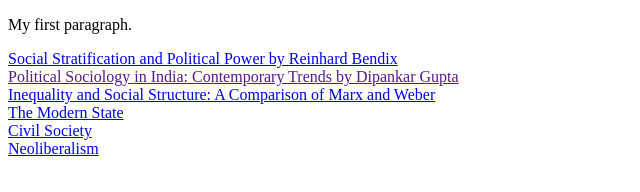
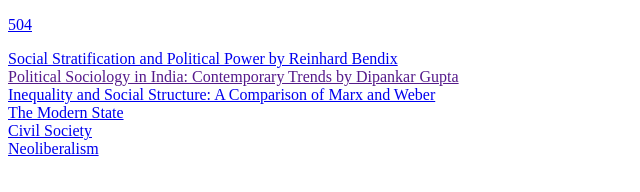
Before and after one commit to dieep/hul380, a plain HTML site: page index.html in a window 1280 px wide. Shown: the whole page, without its empty margins (0-640 px from the left). Drawn offline with Linux system fonts and the light colour scheme.

Commit message:
Update index.html

```diff
--- a/index.html
+++ b/index.html
@@ -2,7 +2,7 @@
 <html>
 <body>
 
-<p>My first paragraph.</p>
+<p><a href="504.pdf">504</a></p>
 <a href="Reading 4.pdf">Social Stratification and Political Power by Reinhard Bendix</a><br>
 <a href="">Political Sociology in India: Contemporary Trends by Dipankar Gupta</a><br>
 <a href="Reading 6.pdf">Inequality and Social Structure: A Comparison of Marx and Weber</a><br>
```
